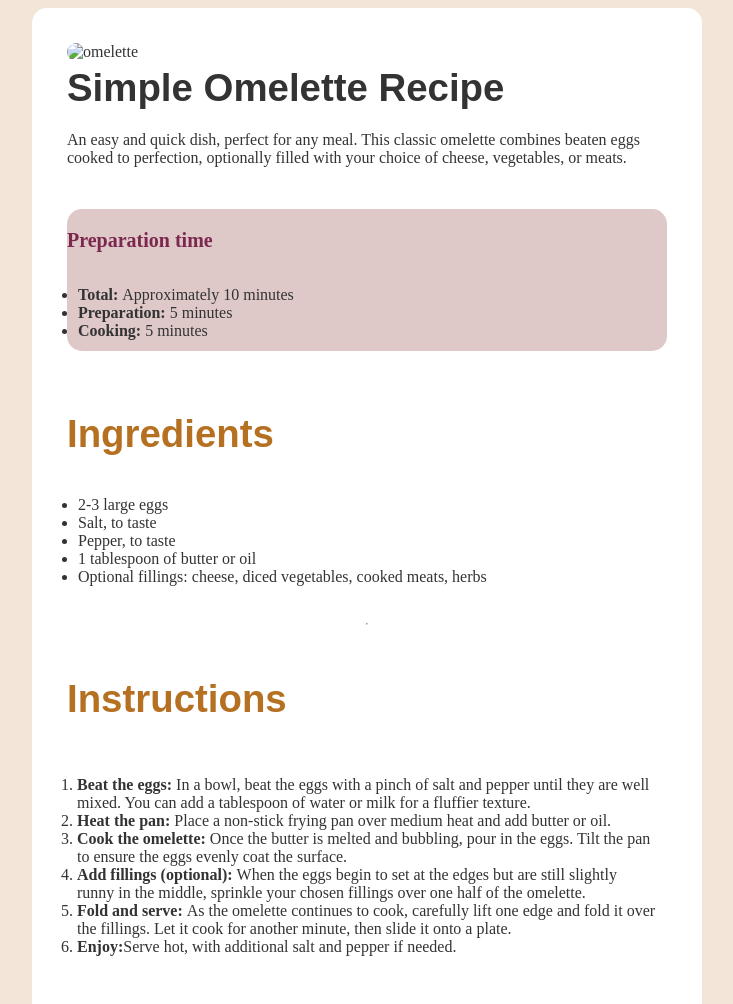
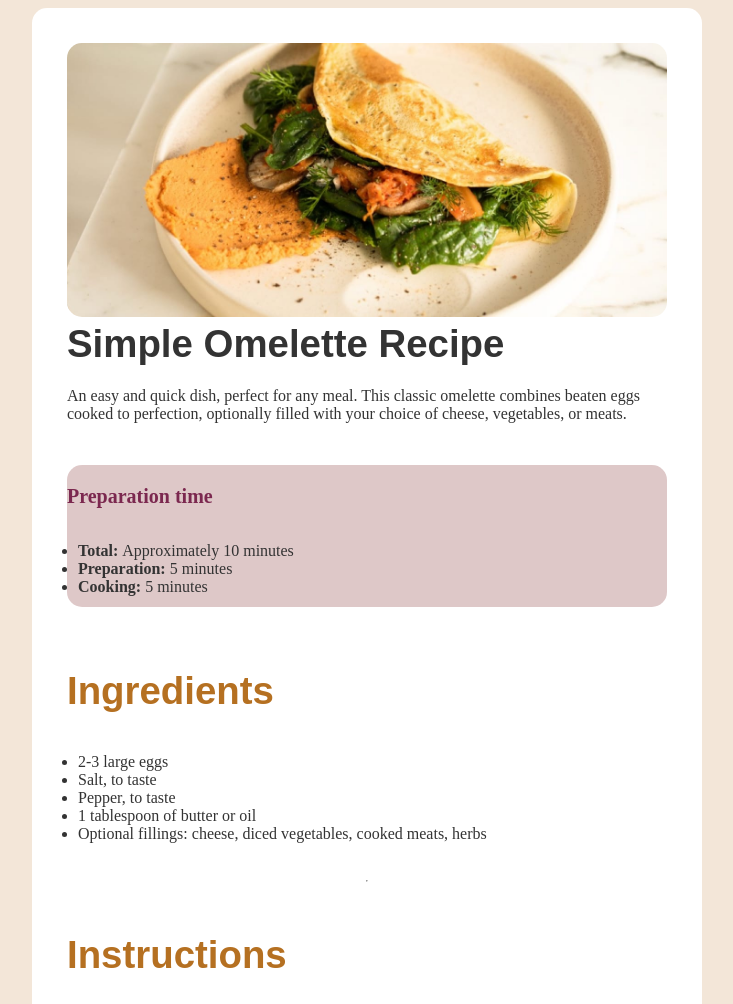
Before and after one commit to Zangetsu5/Recipe_page, a plain HTML site: page index.html in a window 1280 px wide. Shown: the top 1004 px of the page, without its empty margins (273-1006 px from the left). Drawn offline with Linux system fonts and the light colour scheme.

Commit message:
index.html

```diff
--- a/index.html
+++ b/index.html
@@ -18,7 +18,8 @@
 
 <div id="page-wrap">
   <body id="whole#-container">
-    <img src="./assets/images/image-omelette.jpeg" alt="omelette">
+    <img src="./image-omelette.jpeg" alt="omelette">
+
     <h1>Simple Omelette Recipe</h1>
 
   <p>An easy and quick dish, perfect for any meal. This classic omelette combines beaten eggs cooked
```
